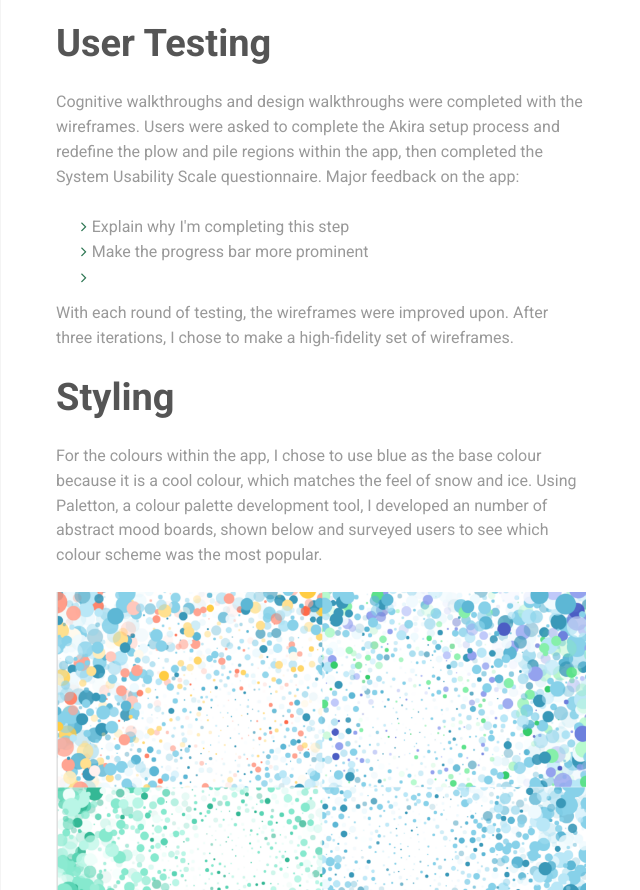
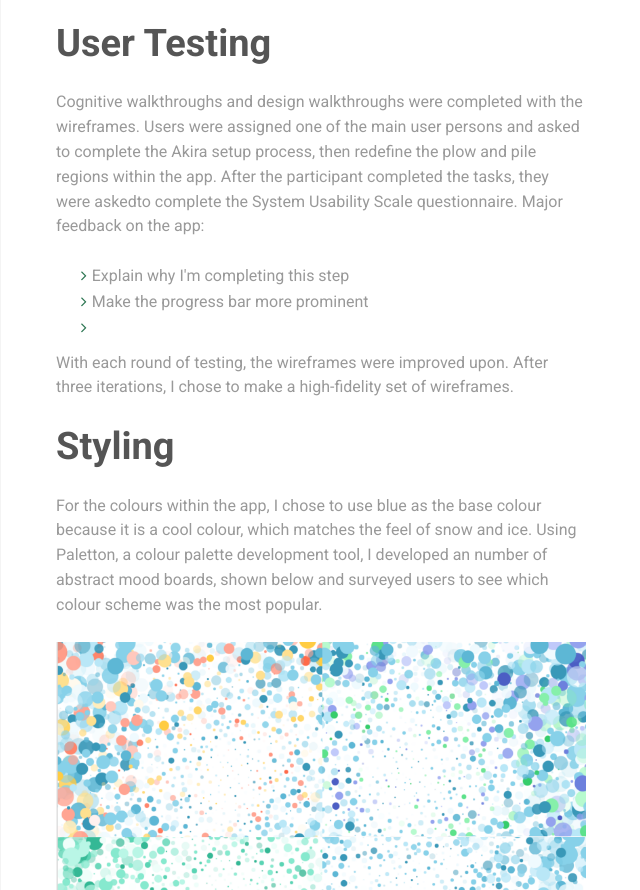
Before and after one commit to sefcook/SYDE542, a plain HTML site: page akiraApp.html in a window 1280 px wide. Shown: the part 3337-4227 px from the top of the page, without its empty margins (319-959 px from the left). Drawn offline with nearby package versions, Linux system fonts and the light colour scheme.

Commit message:
Minor edits

```diff
--- a/akiraApp.html
+++ b/akiraApp.html
@@ -108,7 +108,7 @@
 
 
                   <h2>User Testing</h2>
-                  <p>Cognitive walkthroughs and design walkthroughs were completed with the wireframes. Users were asked to complete the Akira setup process and redefine the plow and pile regions within the app, then completed the System Usability Scale questionnaire. Major feedback on the app:</p>
+                  <p>Cognitive walkthroughs and design walkthroughs were completed with the wireframes. Users were assigned one of the main user persons and asked to complete the Akira setup process, then redefine the plow and pile regions within the app. After the participant completed the tasks, they were askedto complete the System Usability Scale questionnaire. Major feedback on the app:</p>
                   <ul>
                     <li>Explain why I'm completing this step</li>
                     <li>Make the progress bar more prominent</li>
```
Also changed, not shown: akiraLogo.html (+1 -1 lines), img/squareLogo.png.
